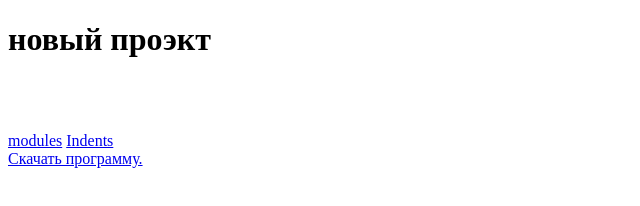
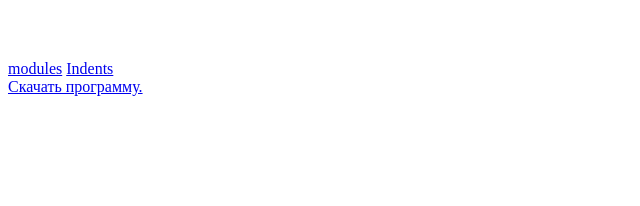
Before and after one commit to pavellayhin/special-upp, a plain HTML site: page index.html in a window 1280 px wide. Shown: the whole page, without its empty margins (0-640 px from the left). Drawn offline with Linux system fonts and the light colour scheme.

Commit message:
title remuved

```diff
--- a/index.html
+++ b/index.html
@@ -7,7 +7,6 @@
   <title>Index</title>
 </head>
 <body>
-  <h1>новый проэкт</h1>
   <a href="#">
   <img src="img/logo-light.png" alt="logo skillbox"/>
 </a>
```
